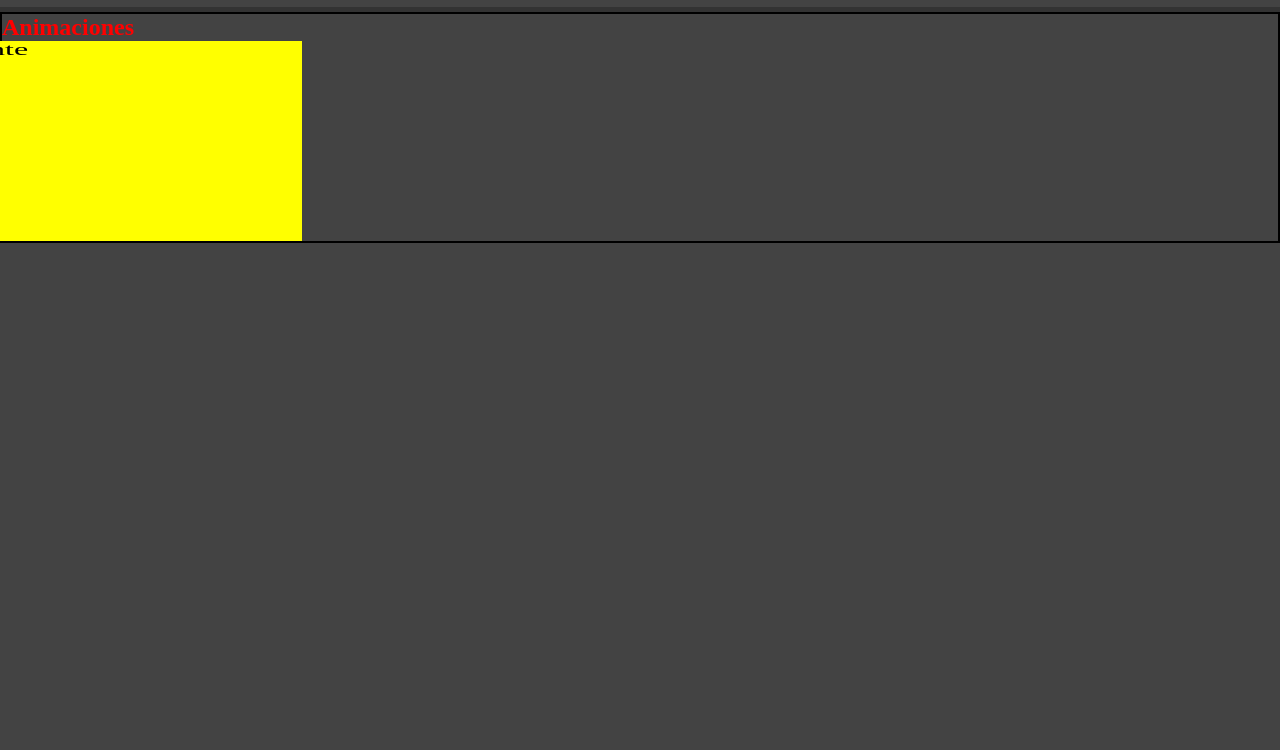
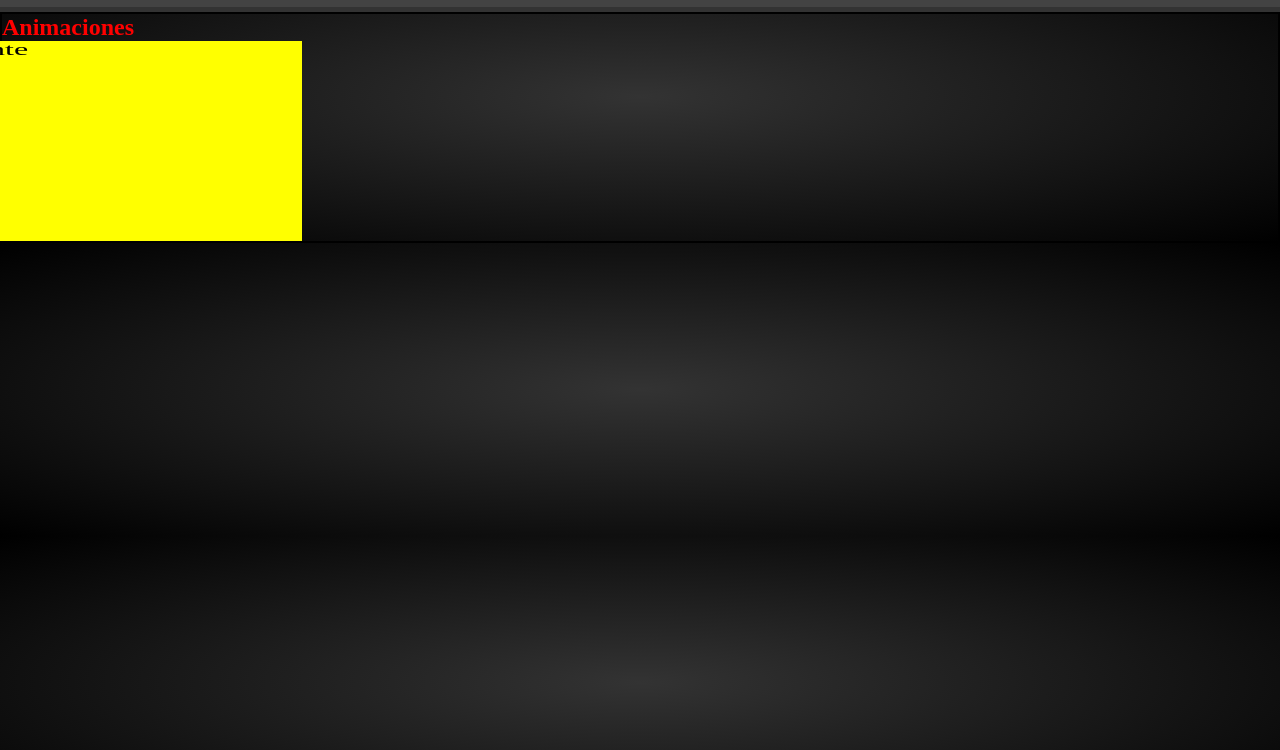
Before and after one commit to juanmanuelcrego/desarrollosabados, a plain HTML site: page index.html in a window 1280 px wide. Shown: the part 50-800 px from the top of the page. Drawn offline with Linux system fonts and the light colour scheme.

Commit message:
se agrega fondo radial en body

```diff
--- a/styles/styles.css
+++ b/styles/styles.css
@@ -3,7 +3,7 @@
 }
 
 body {
-  background-color: #434343;
+  background-image: radial-gradient(#333333, #000000);
 }
 
 .cabecera {
```
